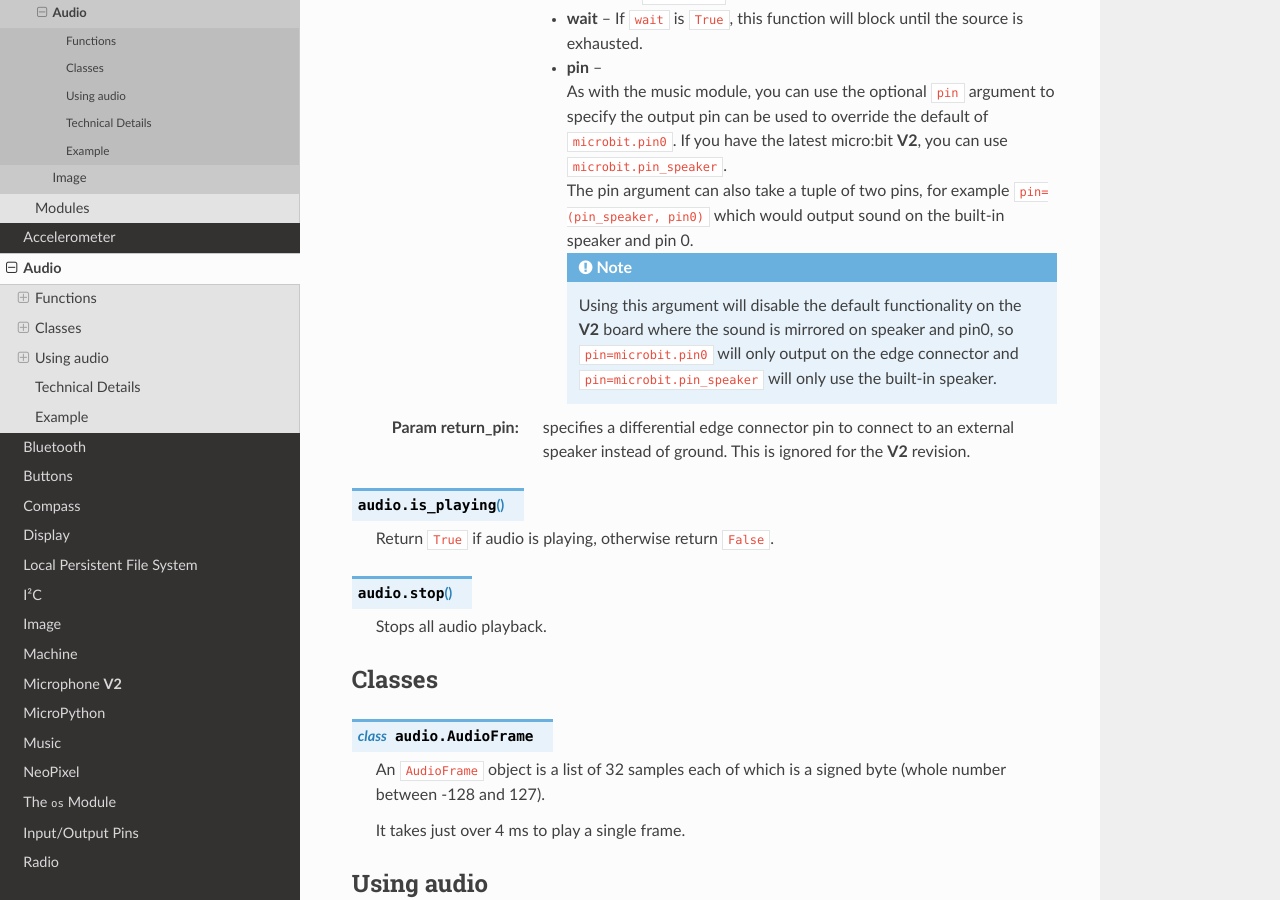
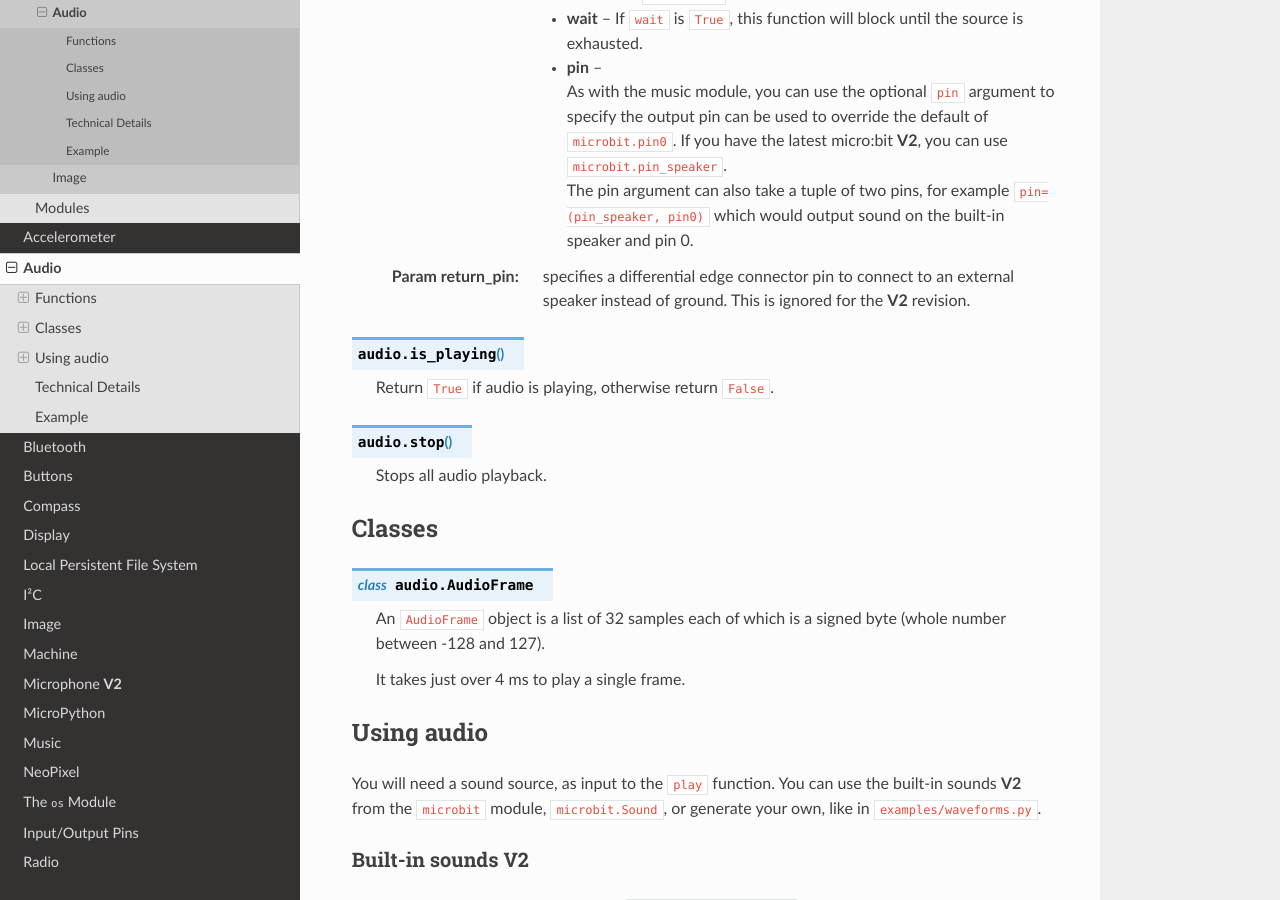
Before and after one commit to bbcmicrobit/micropython, a Sphinx documentation site: the page built from docs/audio.rst, in a window 1280 px wide and 900 px high, scrolled down 592 px. Built offline with Sphinx 7.4.7 and the Read the Docs theme 2.0.0, drawn with Linux system fonts in a browser that asks for light colours; pages that are not in the unit, such as notebooks, are missing from menus.

Commit message:
remove note

```diff
--- a/docs/audio.rst
+++ b/docs/audio.rst
@@ -35,13 +35,6 @@ Functions
                 The pin argument can also take a tuple of two pins, for example
                 ``pin=(pin_speaker, pin0)`` which would output sound on the
                 built-in speaker and pin 0.
-
-                .. note::
-                    Using this argument will disable the default functionality
-                    on the **V2** board where the sound is mirrored on speaker
-                    and pin0, so ``pin=microbit.pin0`` will only output on the
-                    edge connector and ``pin=microbit.pin_speaker`` will only
-                    use the built-in speaker.
 
     :Param return_pin: specifies a differential edge connector pin to connect
                        to an external speaker instead of ground. This is
```
